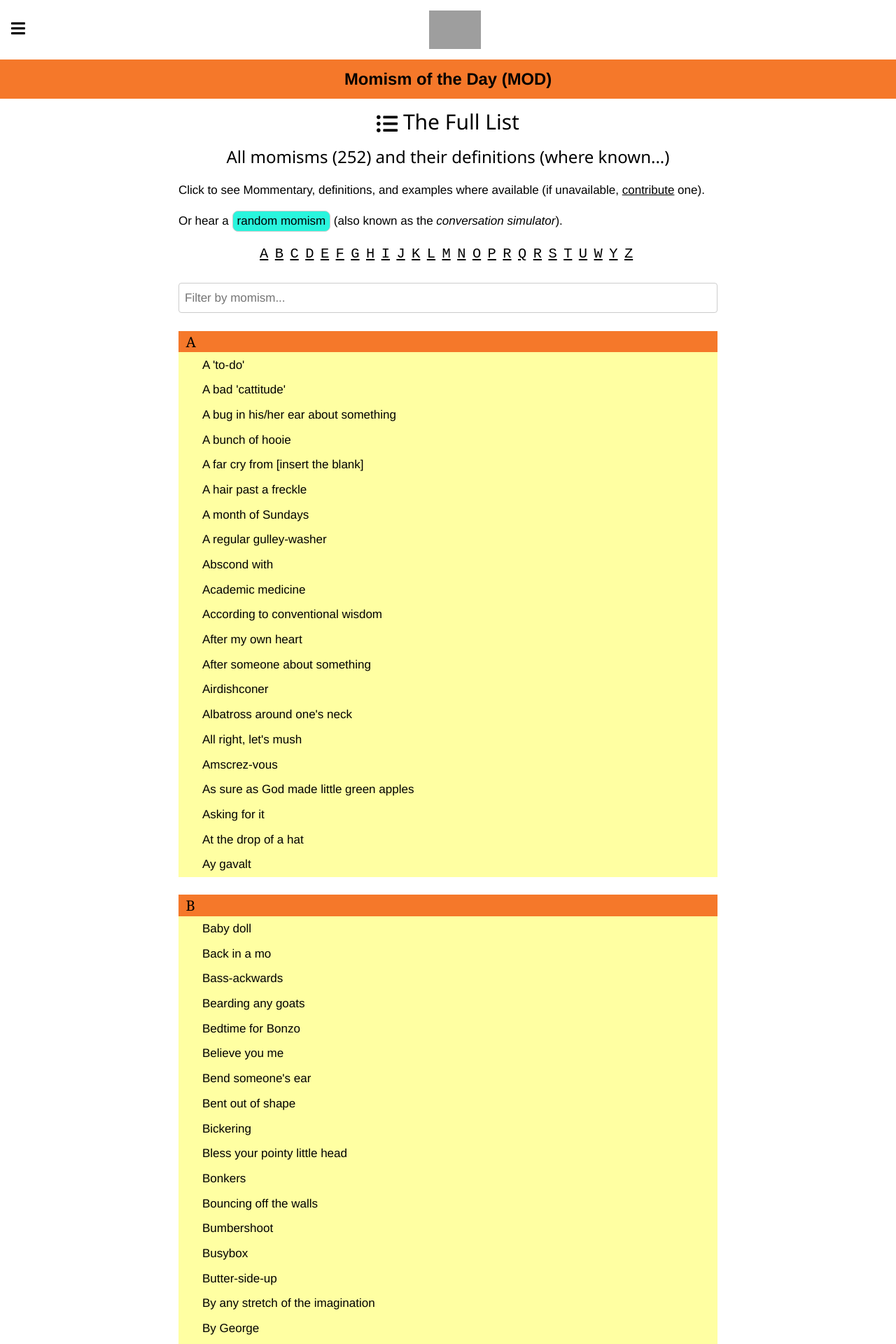
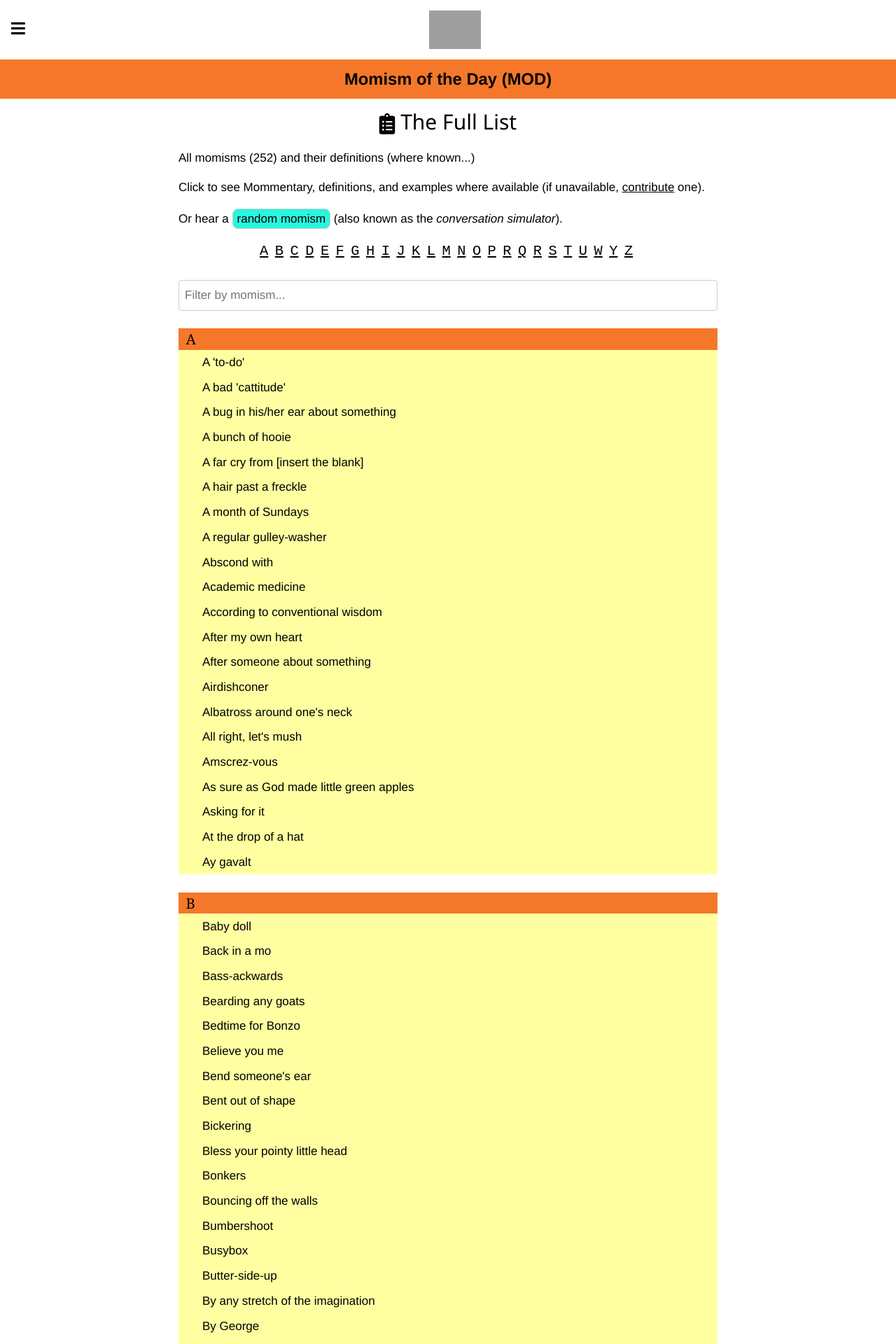
Before and after one commit to summerhays/new_momisms, a Jekyll site: the page built from list.html, in a window 1280 px wide. Shown: the top 1920 px of the page at 70% size. Built offline with Jekyll 4.4.1, drawn with Linux system fonts in a browser that asks for light colours; grey boxes are pictures that could not be loaded.

Commit message:
listlayout update

```diff
--- a/_data/navigation.yml
+++ b/_data/navigation.yml
@@ -9,7 +9,7 @@ docs:
   # <i class="fas fa-address-book fa-fw fa-lg pink-text"></i>&nbsp; or address-card
 - title: The Full List <br class="mobile_only">
   url: /list.html
-  icon: <i class="fas fa-list-ul fa-fw fa-lg pink-text down_a_bit_more"></i>&nbsp;
+  icon: <i class="fas fa-clipboard-list fa-fw fa-lg pink-text down_a_bit_more"></i>&nbsp;
   # <i class="fas fa-list-ul"></i>
 - title: Momism Search
   url: /search.html
--- a/list.html
+++ b/list.html
@@ -1,9 +1,9 @@
 ---
 layout: default
-title: <i class="fas fa-list-ul down_a_bit"></i>&nbsp;The Full List
+title: <i class="fas fa-clipboard-list down_a_bit"></i>&nbsp;The Full List
 id: list
 ---
-<h3 class=center>All momisms (<a href="/list.html" class="nolink nohover">{{ site.data.momisms.size }}</a>) and their definitions (where known...)</h3>
+<p>All momisms (<a href="/list.html" class="nolink nohover">{{ site.data.momisms.size }}</a>) and their definitions (where known...)</p>
 <p>Click to see Mommentary, definitions, and examples where available (if unavailable, <a href="/contribute.html">contribute</a> one).</p>
 <p>Or hear a <button class="randombtn color-triad-2 w3-round-large w3-border w3-ripple" onclick="randomMomism()">random momism</button> (also known as the <em>conversation simulator</em>).</p>
 <div class="center">
```
